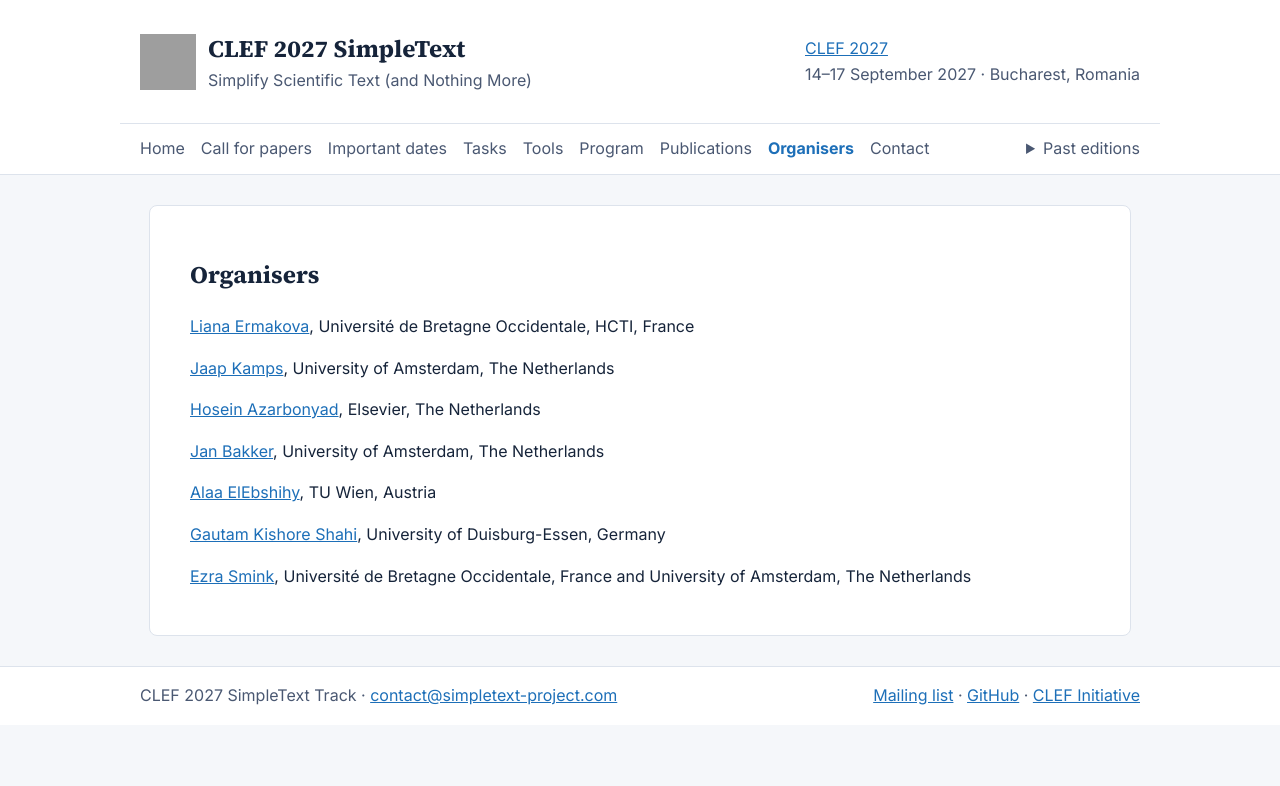
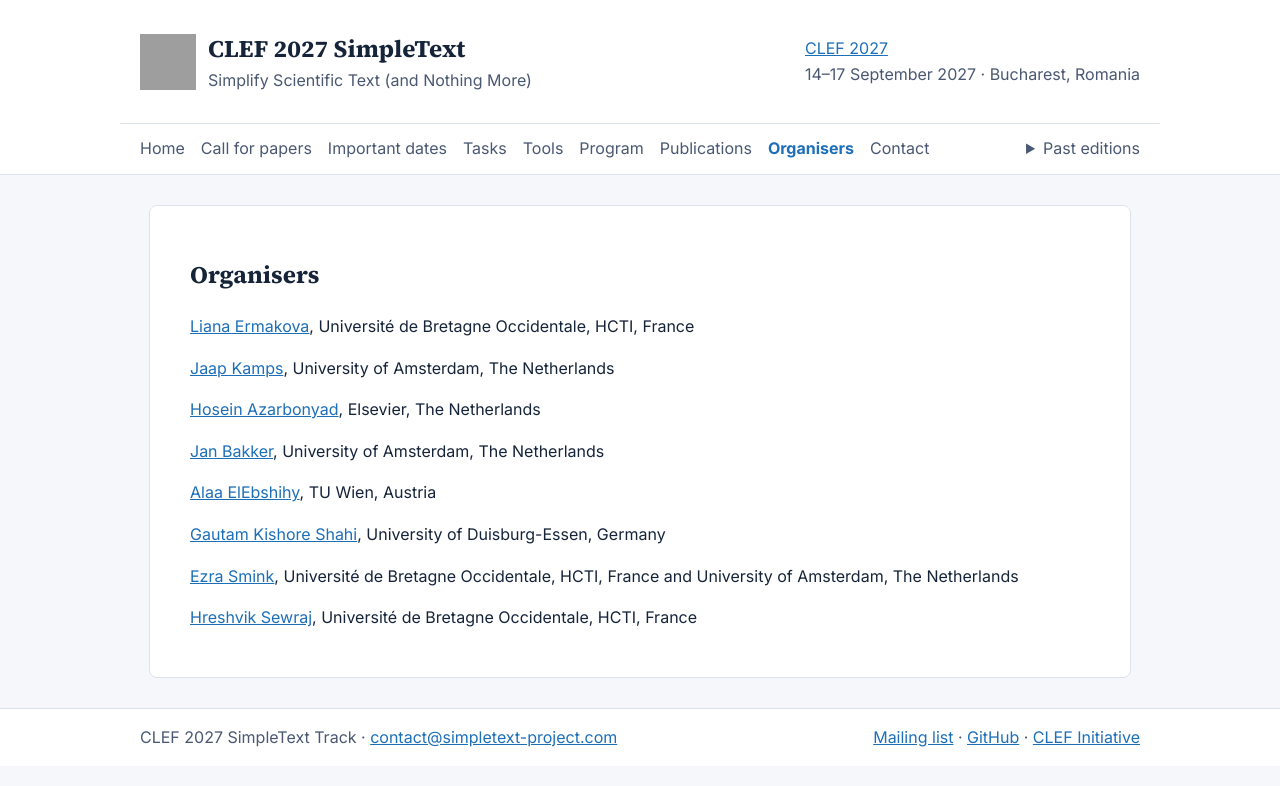
Before and after one commit to simpletext-madics/2027, a Jekyll site: the page built from organizers.md, in a window 1280 px wide. Shown: the top 786 px of the page. Built offline with Jekyll 4.4.1, drawn with Linux system fonts in a browser that asks for light colours; grey boxes are pictures that could not be loaded.

Commit message:
Update organizers.md

```diff
--- a/organizers.md
+++ b/organizers.md
@@ -53,4 +53,6 @@ title: Organisers
 
 [Gautam Kishore Shahi](https://www.uni-due.de/digicat/shahi.php), University of Duisburg-Essen, Germany
 
-[Ezra Smink](https://www.linkedin.com/in/ezra-smink-016952254/), Université de Bretagne Occidentale, France and University of Amsterdam, The Netherlands
+[Ezra Smink](https://www.linkedin.com/in/ezra-smink-016952254/), Université de Bretagne Occidentale, HCTI, France and University of Amsterdam, The Netherlands
+
+[Hreshvik Sewraj](https://www.linkedin.com/in/hreshvik-sewraj/), Université de Bretagne Occidentale, HCTI, France
```
